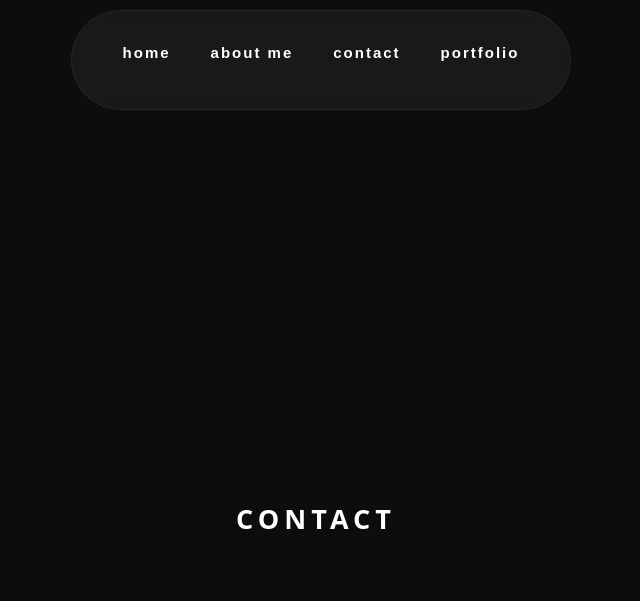
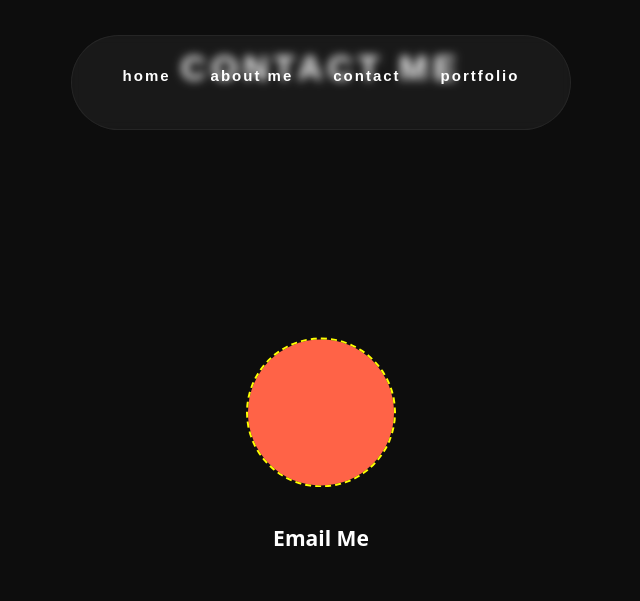
Before and after one commit to SimonYoseph/SimonYosephPortfolio, a React app: page /contact in a window 1280 px wide. Shown: the whole page, without its empty margins (319-959 px from the left). Built offline with nearby package versions, Linux system fonts and the light colour scheme; some packages are replaced by stand-ins of ours.

Commit message:
finalized version

```diff
--- a/src/components/App.js
+++ b/src/components/App.js
@@ -45,12 +45,13 @@ const App = () => {
         <Switch>
           <Route exact path="/Homepage" render={() => (
             <div className="container">
+              <div classname="text-align">
               <h1 className="text">I AM <span>SIMON YOSEPH,</span></h1>
               <h1 className="text">ONE WHO CREATES<span>TO EXPAND</span></h1>
               <h1 className="text">AND IMPLEMENT(S)<span>CREATIVITY</span></h1>
               <h1 className="text">SO</h1>
               <h1 className="text">LET'S CONNECT<span><a href="https://www.linkedin.com/in/simon-yoseph-a98124189/" target="_blank" rel="noopener noreferrer">LET'S CONNECT</a></span></h1>
-
+              </div>
               {/* Social Media Icons */}
               <div className="socialMediaIcons">
                 <ul className="listSocial">
--- a/src/components/Contact.js
+++ b/src/components/Contact.js
@@ -1,18 +1,27 @@
-import React, { useEffect, useState } from 'react';
-import { faPaperPlane, faMapMarker, faPhone, faEnvelope } from '@fortawesome/free-solid-svg-icons';
-import { FontAwesomeIcon } from '@fortawesome/react-fontawesome';
-import emailjs from 'emailjs-com'; // Import the Email.js library
+import React from 'react';
 
 import '../styles/Contact.css';
 
 const Contact = () => {
+  return (
+    <section className="contact">
 
-  return (
-    <section classname="contact">
-      <h1 className="contact-header">Contact</h1>
+      <h1 className="contact-header">Contact Me</h1>
 
+      {/* Social Media Links */}
+      <div className="social">
+        {/* <a href="https://facebook.com/ondrej.p.barta" className="link facebook" target="_parent">
+          <span className="fa fa-facebook-square"></span>
+        </a>
+        <a href="https://twitter.com/PageOnlineXS" className="link twitter" target="_parent">
+          <span className="fa fa-twitter"></span>
+        </a> */}
+        <h3>Email Me</h3>
+        <a href="mailto:simon97862012@gmail.com" className="link gmail" target="_parent"></a>
+      </div>
 
     </section>
+
   );
 };
 
--- a/src/styles/App.css
+++ b/src/styles/App.css
@@ -11,11 +11,12 @@ body {
   flex-direction: column;
   justify-content: center;
   align-items: flex-start;
+
 }
 
 
 .text {
-  font-size: 8vw;
+  font-size: 9vw;
   letter-spacing: -.01em;
   line-height: 100%;
   margin: 0;
@@ -32,8 +33,13 @@ body {
   align-items: flex-start;
   justify-content: center;
   position: relative;
+
 }
 
+.text a{
+  font-size: 8vw;
+  margin-top: -25px;
+}
 span {
   position: absolute;
   width: 100%;
@@ -63,7 +69,7 @@ a {
 
 nav {
   display: flex;
-  height: 100px;
+  height: 95px;
   justify-content: center;
   align-items: center;
   padding: 0 20px;
@@ -72,13 +78,13 @@ nav {
   right: 0;
   width: 500px;
   margin: 0 auto;
-  top: 10px;
+  top: 35px;
   background-color: rgba(255,255,255,.05);
   border-radius: 200px;
   z-index: 9;
   backdrop-filter: blur(5px);
   border: 1px solid rgba(255,255,255,.06);
-  transition: 1s all cubic-bezier(0.075, 0.82, 0.165, 1) .2s;
+  transition: 1s all cubic-bezier(0.75, 0.82, 0.165, 1) .2s;
 
   a {
     color: #fff;
--- a/src/styles/Contact.css
+++ b/src/styles/Contact.css
@@ -1,8 +1,73 @@
 .contact-header {
   text-transform: uppercase;
-  font: Sans-serif;
+  font-family: Sans-serif; /* Specify the font family */
   text-align: center;
   letter-spacing: 5px;
-  margin-right: 10px;
   margin-bottom: 85px;
+  margin-top: -880px;
+  font-size: 35px;
 }
+
+.social {
+  position: absolute;
+  width: 100%;
+  top: 50%;
+  text-align: center;
+  transform: translateY(-50%);
+}
+
+.social .link {
+  display: inline-block;
+  vertical-align: middle;
+  position: relative;
+  width: 150px;
+  height: 150px;
+  border-radius: 50%;
+  border: 2px dashed yellow;
+  background-clip: content-box;
+  padding: 10px;
+  transition: .5s;
+  color: #D7D0BE;
+  margin-left: 15px;
+  margin-right: 15px;
+  font-size: 70px;
+  margin-top: -500px;
+
+}
+
+.social .link span {
+  display: block;
+  position: absolute;
+  text-align: center;
+  top: 50%;
+  left: 50%;
+  transform: translate(-50%, -50%);
+}
+
+.social .link.gmail {
+  background-color: tomato;
+  color: white;
+  font-size: 20px; /* Adjust the font size for the text */
+  padding: 0; /* Remove padding to center the text within the icon */
+  margin-bottom: -150px;
+}
+
+.social .link:hover {
+  padding: 20px;
+  color: white;
+  margin-left: -5px;
+  transform: translateX(10px) rotate(360deg);
+
+
+}
+
+
+/* .social .link.twitter {
+  background-color: #00ACEE;
+  color: white;
+}
+
+.social .link.facebook {
+  background-color: #3B5998;
+  color: white;
+} */
```
Also changed, not shown: public/crumbl.png, public/music.png, 1 other file.
